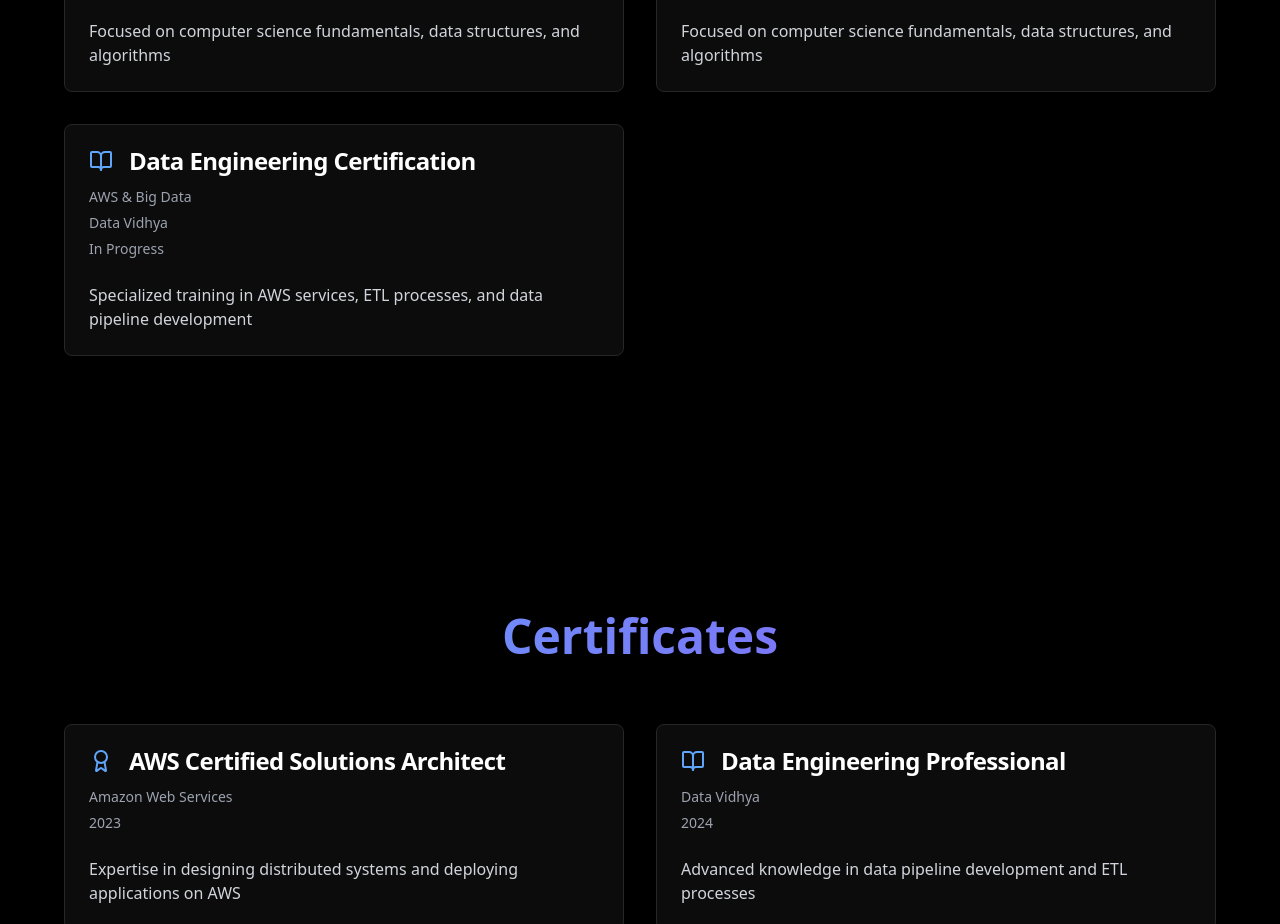
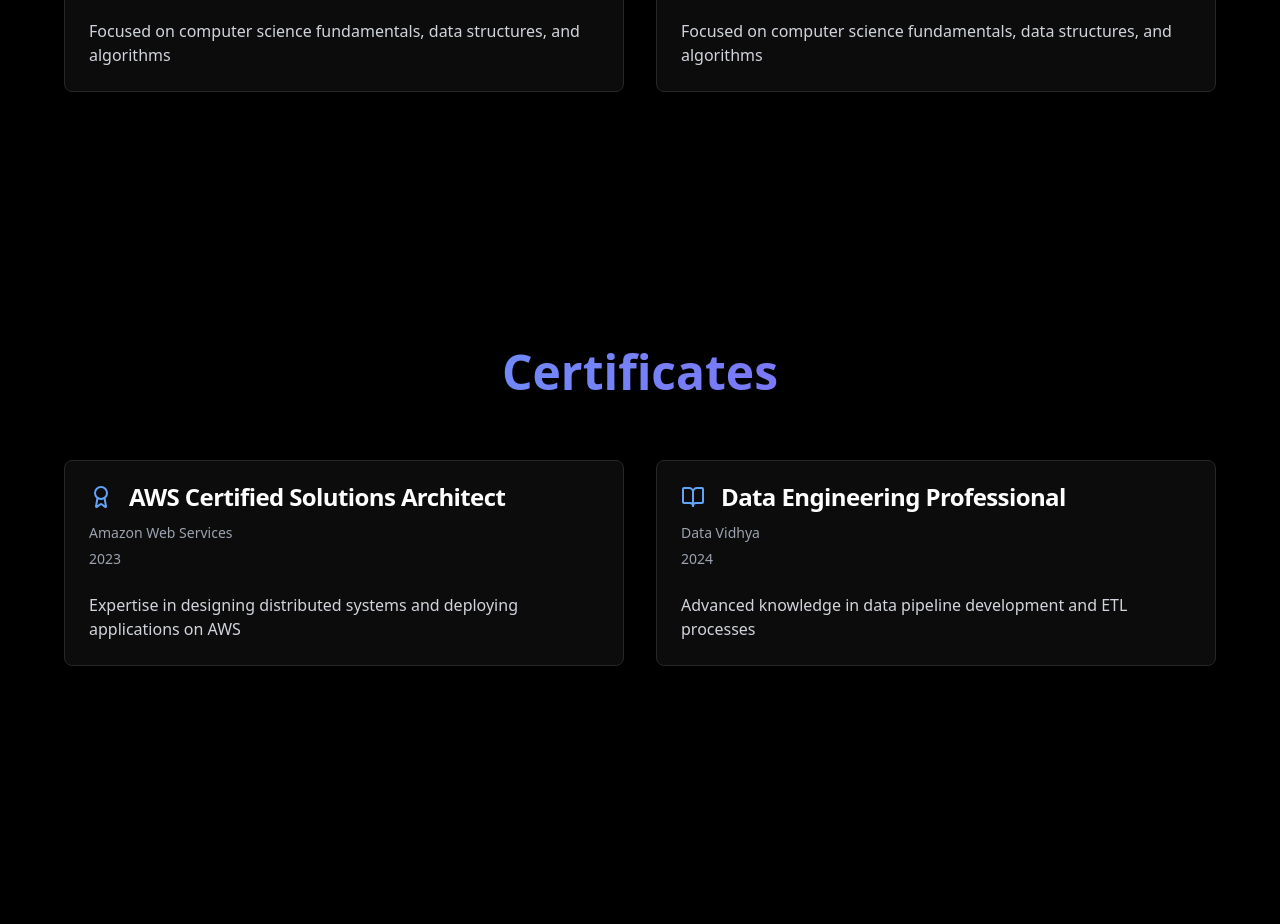
Before and after one commit to Abhishekkat/abhishek-katroliya, a React (Vite) app: page / in a window 1280 px wide. Shown: the part 2580-3504 px from the top of the page. Built offline with nearby package versions, Linux system fonts and the light colour scheme.

Commit message:
Update Education.tsx

```diff
--- a/src/components/Education.tsx
+++ b/src/components/Education.tsx
@@ -19,14 +19,7 @@ const Education = () => {
       description: "Focused on computer science fundamentals, data structures, and algorithms",
       icon: <GraduationCap className="h-6 w-6" />
     },
-    {
-      degree: "Data Engineering Certification",
-      field: "AWS & Big Data",
-      institution: "Data Vidhya",
-      period: "In Progress",
-      description: "Specialized training in AWS services, ETL processes, and data pipeline development",
-      icon: <BookOpen className="h-6 w-6" />
-    }
+
   ];
 
   return (
```
